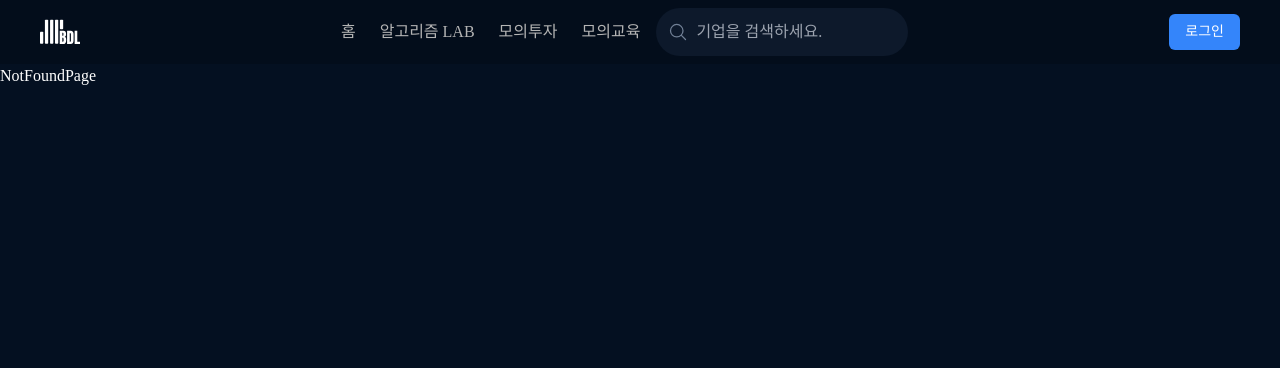
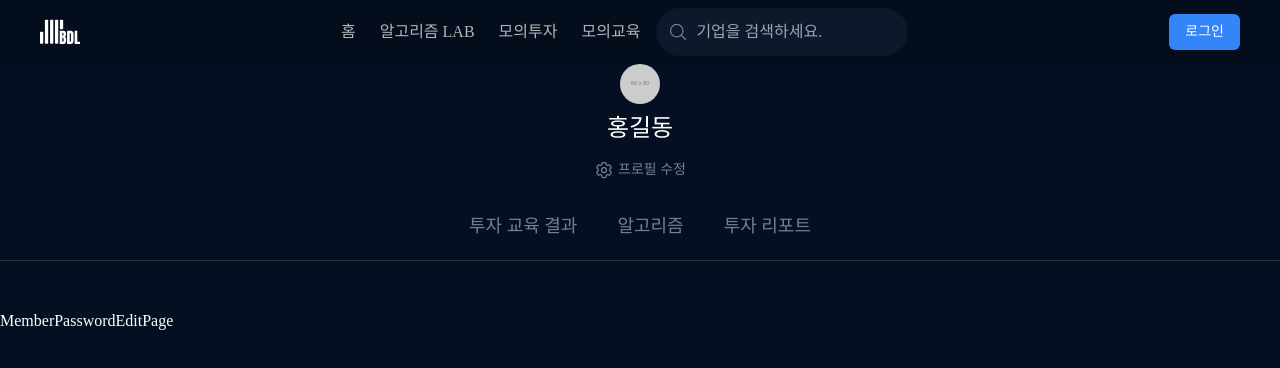
Before and after one commit to dnwnsrb11/BDL-frontend, a React (Vite) app: page /member/edit/password in a window 1280 px wide. Shown: the top 368 px of the page. Built offline with nearby package versions, Linux system fonts and the light colour scheme; a web font is replaced by a local one.

Commit message:
feat: 비밀번호 수정 페이지 생성 및 라우팅

```diff
--- /dev/null
+++ b/src/routes/pages/MemberPasswordEditPage.tsx
@@ -0,0 +1,3 @@
+export const MemberPasswordEditPage = () => {
+  return <div>MemberPasswordEditPage</div>;
+};
--- a/src/routes/router.tsx
+++ b/src/routes/router.tsx
@@ -6,10 +6,12 @@ import { AlgorithmLabPage } from '@/routes/pages/AlgorithmLabPage';
 import { HomePage } from '@/routes/pages/HomePage';
 import { LoginPage } from '@/routes/pages/LoginPage';
 import { MemberEditPage } from '@/routes/pages/MemberEditPage';
+import { MemberPasswordEditPage } from '@/routes/pages/MemberPasswordEditPage';
 import { NotFoundPage } from '@/routes/pages/NotFoundPage';
 import { SearchPage } from '@/routes/pages/SearchPage';
 import { SimulatedEducationPage } from '@/routes/pages/SimulatedEducationPage';
 import { SimulatedInvestmentPage } from '@/routes/pages/SimulatedInvestmentPage';
+
 export const router = createBrowserRouter([
   {
     element: <MainLayout />,
@@ -28,6 +30,10 @@ export const router = createBrowserRouter([
           {
             path: '/member/edit',
             element: <MemberEditPage />,
+          },
+          {
+            path: '/member/edit/password',
+            element: <MemberPasswordEditPage />,
           },
         ],
       },
```
